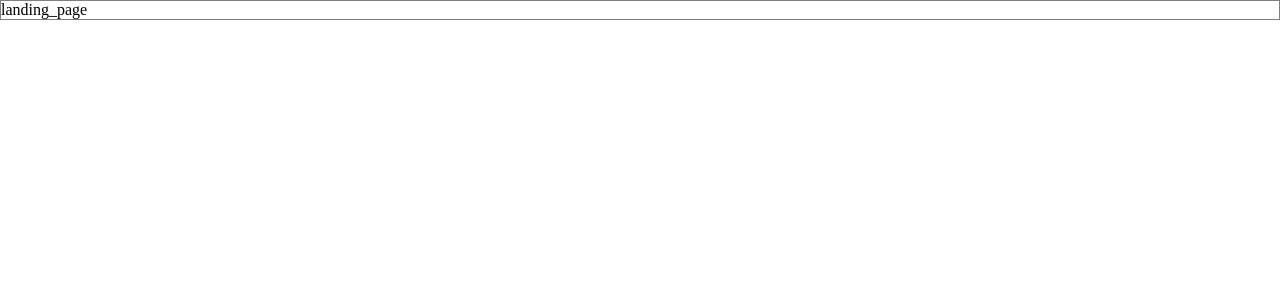
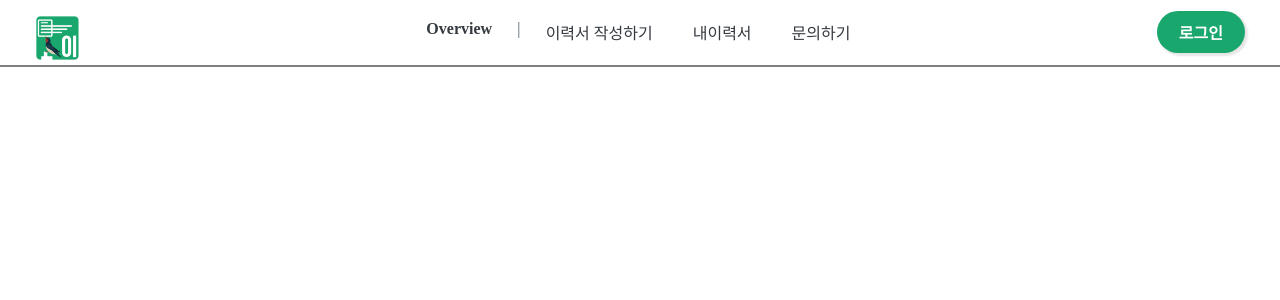
Before and after one commit to codestates/Moi_Client, a React (Create React App) app in the folder client/: page / in a window 1280 px wide. Shown: the top 300 px of the page. Built offline with nearby package versions, Linux system fonts and the light colour scheme.

Commit message:
feature / header / set layout

```diff
--- a/client/package.json
+++ b/client/package.json
@@ -10,6 +10,7 @@
     "@types/node": "^12.0.0",
     "@types/react": "^16.9.53",
     "@types/react-dom": "^16.9.8",
+    "eslint": "^7.17.0",
     "react": "^17.0.1",
     "react-dom": "^17.0.1",
     "react-scripts": "4.0.1",
@@ -42,7 +43,6 @@
   "devDependencies": {
     "@typescript-eslint/eslint-plugin": "^4.13.0",
     "@typescript-eslint/parser": "^4.13.0",
-    "eslint": "^7.2.0",
     "eslint-config-airbnb": "^18.2.1",
     "eslint-config-airbnb-typescript": "^12.0.0",
     "eslint-config-prettier": "^7.1.0",
--- a/client/src/App.tsx
+++ b/client/src/App.tsx
@@ -2,10 +2,12 @@ import React from 'react';
 // * =====================
 // *   IMPORT_CONTAINERS
 // * =====================
+import HeaderContainer from './containers/systems/header/HeaderContainer';
 import LandingPageContainer from './containers/pages/landing_page/LandingPageContainer';
 const App: React.FC = () => {
   return (
     <div className="App">
+      <HeaderContainer />
       <LandingPageContainer />
     </div>
   );
--- a/client/src/components/pages/landing_page/LandingPage.tsx
+++ b/client/src/components/pages/landing_page/LandingPage.tsx
@@ -2,7 +2,7 @@ import React from 'react';
 import styles from '../../../styles/pages/landing_page/Index.module.css';
 
 const LandingPage: React.FC = () => {
-  return <div className={styles.block}>landing_page</div>;
+  return <div className={styles.block}></div>;
 };
 
 export default LandingPage;
--- /dev/null
+++ b/client/src/components/systems/header/Header.tsx
@@ -0,0 +1,17 @@
+import React from 'react';
+import LeftLogo from './left_logo/LeftLogo';
+import MidNav from './mid_nav_bar/MidNav';
+import RightLoginButton from './right_login_button/RightLoginButton';
+import styles from '../../../styles/systems/header/Header.module.css';
+
+const Header: React.FC = () => {
+  return (
+    <div className={styles.block_container}>
+      <LeftLogo />
+      <MidNav />
+      <RightLoginButton />
+    </div>
+  );
+};
+
+export default Header;
--- /dev/null
+++ b/client/src/components/systems/header/left_logo/LeftLogo.tsx
@@ -0,0 +1,17 @@
+import React from 'react';
+import headerLogo from '../../../../public/headerLogo.png';
+import styles from '../../../../styles/systems/header/Header.module.css';
+
+const LeftLogo: React.FC = () => {
+  return (
+    <a href="#" className={styles.left_side_anchor}>
+      <img
+        className={styles.left_side_logo}
+        src={headerLogo}
+        alt="service_logo"
+      />
+    </a>
+  );
+};
+
+export default LeftLogo;
--- /dev/null
+++ b/client/src/components/systems/header/mid_nav_bar/MidNav.tsx
@@ -0,0 +1,31 @@
+import React from 'react';
+import styles from '../../../../styles/systems/header/Header.module.css';
+
+const MidNav: React.FC = () => {
+  return (
+    <ul className={styles.middle_nav_bar}>
+      <li className={styles.middle__nav__list__strong}>
+        <a href="#" className={styles.middle__nav__list__anchor}>
+          Overview
+        </a>
+      </li>
+      <li>
+        <a href="#" className={styles.middle__nav__list__anchor}>
+          이력서 작성하기
+        </a>
+      </li>
+      <li>
+        <a href="#" className={styles.middle__nav__list__anchor}>
+          내이력서
+        </a>
+      </li>
+      <li>
+        <a href="#" className={styles.middle__nav__list__anchor}>
+          문의하기
+        </a>
+      </li>
+    </ul>
+  );
+};
+
+export default MidNav;
--- /dev/null
+++ b/client/src/components/systems/header/right_login_button/RightLoginButton.tsx
@@ -0,0 +1,8 @@
+import React from 'react';
+import styles from '../../../../styles/systems/header/Header.module.css';
+
+const RightLoginButton: React.FC = () => {
+  return <button className={styles.right_login_button}>로그인</button>;
+};
+
+export default RightLoginButton;
--- /dev/null
+++ b/client/src/containers/systems/header/HeaderContainer.tsx
@@ -0,0 +1,12 @@
+import React from 'react';
+import Header from '../../../components/systems/header/Header';
+
+const HeaderContainer: React.FC = () => {
+  return (
+    <>
+      <Header />
+    </>
+  );
+};
+
+export default HeaderContainer;
--- a/client/src/index.css
+++ b/client/src/index.css
@@ -9,7 +9,7 @@ body {
   -moz-osx-font-smoothing: grayscale;
 }
 
-:root { --mainGreen : #19a76d; --mainText :rgb(52, 58, 64); --mainText : rgb(134, 142, 150);}
+:root { --mainGreen : #19a76d; --mainText :rgb(52, 58, 64); --subText : rgb(134, 142, 150);}
 
 code {
   font-family: source-code-pro, Menlo, Monaco, Consolas, 'Courier New',
--- /dev/null
+++ b/client/src/styles/systems/header/Header.module.css
@@ -0,0 +1,50 @@
+.block_container {
+  justify-content: space-between;
+  display: flex;
+  align-items: center;
+  max-width: 100%;
+  padding: 0px 35px;
+}
+
+.left_side_anchor{
+  cursor: pointer;
+}
+.left_side_logo {
+  padding: 15px 0px 0px 0px;
+  width: 45px;
+}
+
+.middle_nav_bar{
+  list-style: none;
+  display: flex;
+}
+
+
+.middle__nav__list__strong{
+  font-weight: 700;
+}
+.middle__nav__list__strong::after{
+content: "|";
+margin: 0 5px 0 5px;
+color:var(--subText)
+}
+
+.middle__nav__list__anchor{
+  color :var(--mainText);
+  margin: 0px 20px;
+  padding: 10px 0px;
+  cursor:pointer;
+  text-decoration: none;
+}
+
+.right_login_button{
+  box-shadow: 2px 2px 2px 1px rgba(0, 0, 0, 0.1);
+  font-size: 16px;
+  color: white;
+  border-radius: 50px;
+  border: none;
+  padding: 9px 22px;
+  background:var(--mainGreen);
+  font-weight: 800;
+  cursor: pointer;
+}
```
Also changed, not shown: client/src/hooks/hooks.md (added), client/src/public/headerLogo.png (added), 1 other file (tests, documents, lock files or other folders).
